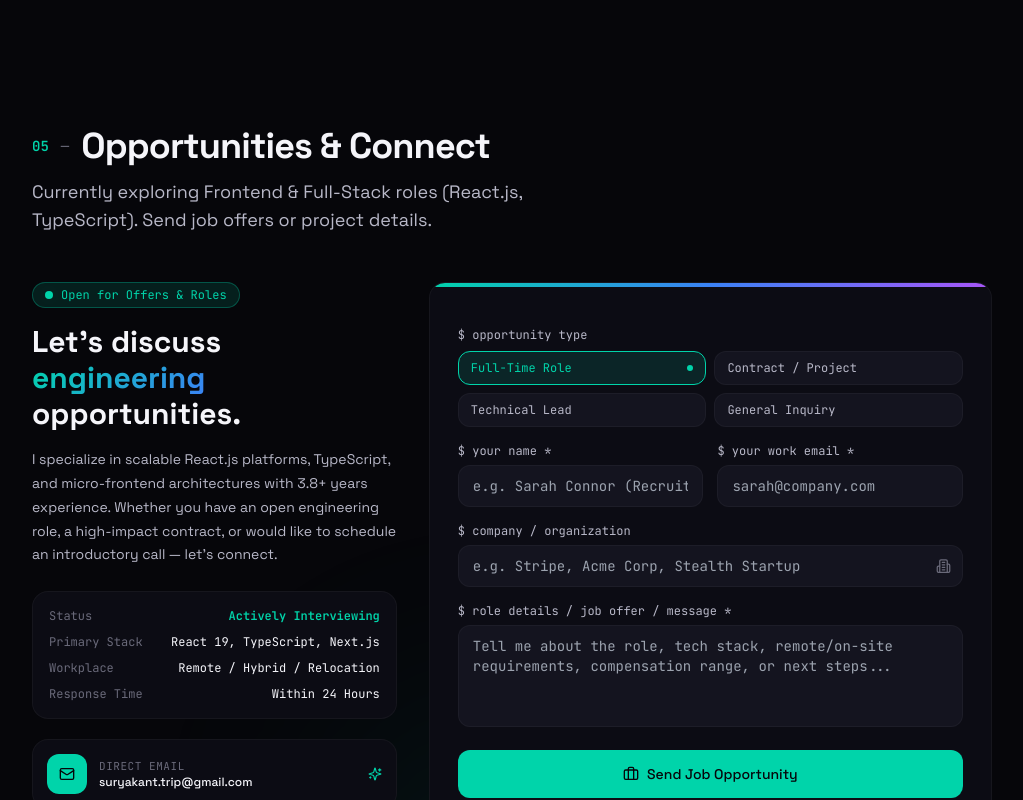
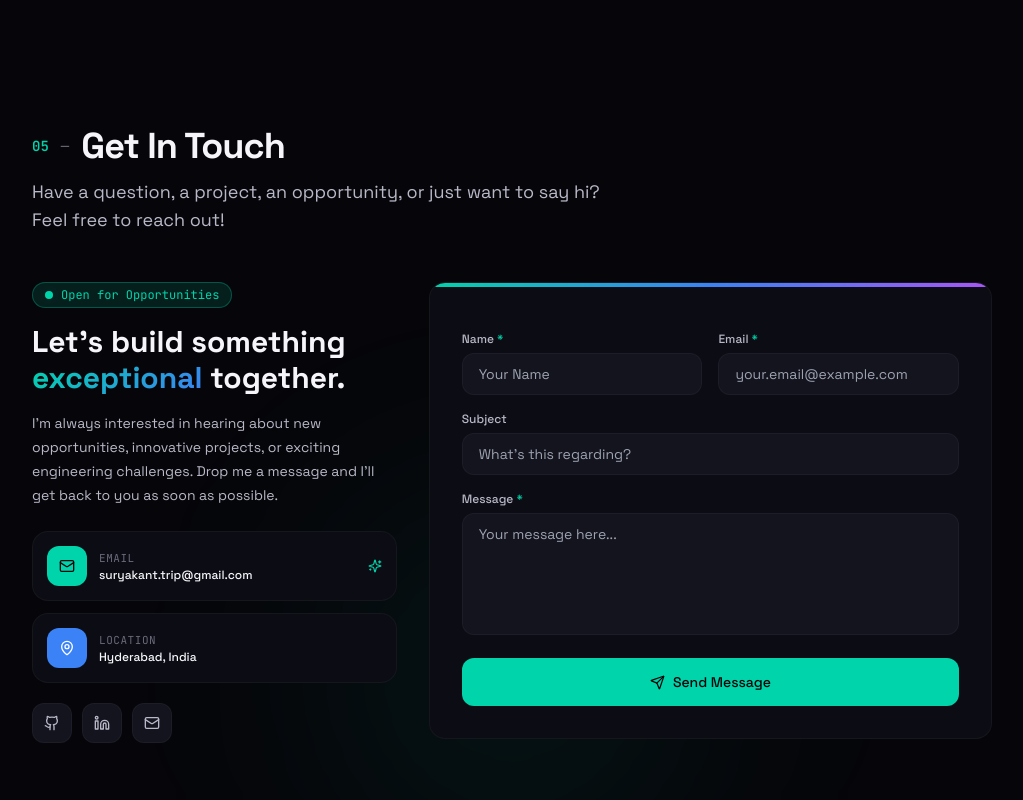
Before and after one commit to Tsurya06/portfolio, a React (Vite) app: page / in a window 1280 px wide. Shown: the part 5740-6540 px from the top of the page, without its empty margins (128-1151 px from the left). Built offline with nearby package versions, Linux system fonts and the light colour scheme.

Commit message:
style(contact): simplify contact form to clean classic portfolio layout

```diff
--- a/src/components/Contact.tsx
+++ b/src/components/Contact.tsx
@@ -1,6 +1,6 @@
 import { useState, type ComponentType } from 'react';
 import { motion, AnimatePresence } from 'framer-motion';
-import { Mail, MapPin, Linkedin, CheckCircle2, AlertCircle, Sparkles, Briefcase, Building2 } from 'lucide-react';
+import { Mail, MapPin, Linkedin, CheckCircle2, AlertCircle, Sparkles, Send } from 'lucide-react';
 import { Github, Twitter, Dribbble } from './icons/BrandIcons';
 import SectionHeading from './SectionHeading';
 import { Reveal } from './motion/Reveal';
@@ -15,20 +15,10 @@ const socialIcons: Record<string, ComponentType<{ size?: number | string; classN
   Mail,
 };
 
-const OPPORTUNITY_TYPES = [
-  'Full-Time Role',
-  'Contract / Project',
-  'Technical Lead',
-  'General Inquiry',
-] as const;
-
-type OpportunityType = (typeof OPPORTUNITY_TYPES)[number];
-
 interface FormState {
   name: string;
   email: string;
-  company: string;
-  opportunityType: OpportunityType;
+  subject: string;
   message: string;
 }
 
@@ -38,8 +28,7 @@ export default function Contact() {
   const [form, setForm] = useState<FormState>({
     name: '',
     email: '',
-    company: '',
-    opportunityType: 'Full-Time Role',
+    subject: '',
     message: '',
   });
   const [status, setStatus] = useState<Status>('idle');
@@ -47,7 +36,7 @@ export default function Contact() {
 
   const handleSubmit = async (e: React.FormEvent) => {
     e.preventDefault();
-    if (!form.name || !form.email || !form.message) return;
+    if (!form.name.trim() || !form.email.trim() || !form.message.trim()) return;
 
     setStatus('sending');
     setFeedback('');
@@ -60,8 +49,7 @@ export default function Contact() {
         setForm({
           name: '',
           email: '',
-          company: '',
-          opportunityType: 'Full-Time Role',
+          subject: '',
           message: '',
         });
 
@@ -101,55 +89,41 @@ export default function Contact() {
 
   return (
     <section id="contact" className="section-pad max-w-5xl mx-auto relative">
-      {/* Background glow */}
+      {/* Ambient background glow */}
       <div
-        className="absolute bottom-0 left-1/2 -translate-x-1/2 w-80 h-80 rounded-full blur-[120px]"
+        className="absolute bottom-0 left-1/2 -translate-x-1/2 w-80 h-80 rounded-full blur-[120px] pointer-events-none"
         style={{ background: 'var(--accent-glow)' }}
       />
 
       <SectionHeading
         number="05"
-        title="Opportunities & Connect"
-        subtitle="Currently exploring Frontend & Full-Stack roles (React.js, TypeScript). Send job offers or project details."
+        title="Get In Touch"
+        subtitle="Have a question, a project, an opportunity, or just want to say hi? Feel free to reach out!"
       />
 
       <div className="grid md:grid-cols-5 gap-8 relative z-10">
-        {/* Left: Info + Opportunity Highlights */}
+        {/* Left: Contact Info */}
         <Reveal className="md:col-span-2" x={-30}>
-          <div className="inline-flex items-center gap-2 px-3 py-1 rounded-full text-xs font-mono mb-4 w-fit" style={{ background: 'rgba(0, 212, 170, 0.12)', border: '1px solid rgba(0, 212, 170, 0.3)', color: 'var(--accent)' }}>
+          <div
+            className="inline-flex items-center gap-2 px-3 py-1 rounded-full text-xs font-mono mb-4 w-fit"
+            style={{
+              background: 'rgba(0, 212, 170, 0.12)',
+              border: '1px solid rgba(0, 212, 170, 0.3)',
+              color: 'var(--accent)',
+            }}
+          >
             <span className="w-2 h-2 rounded-full status-dot" style={{ background: 'var(--accent)' }} />
-            Open for Offers &amp; Roles
+            Open for Opportunities
           </div>
 
           <h3 className="text-2xl md:text-3xl font-bold mb-4" style={{ color: 'var(--text-0)' }}>
-            Let's discuss{' '}
-            <span className="gradient-text">engineering</span> opportunities.
+            Let's build something <span className="gradient-text">exceptional</span> together.
           </h3>
           <p className="text-sm leading-relaxed mb-6" style={{ color: 'var(--text-1)', lineHeight: 1.7 }}>
-            I specialize in scalable React.js platforms, TypeScript, and micro-frontend architectures with 3.8+ years experience. Whether you have an open engineering role, a high-impact contract, or would like to schedule an introductory call — let's connect.
+            I'm always interested in hearing about new opportunities, innovative projects, or exciting engineering challenges. Drop me a message and I'll get back to you as soon as possible.
           </p>
 
-          {/* Quick hiring specs */}
-          <div className="surface p-4 rounded-2xl mb-5 space-y-2.5 text-xs font-mono" style={{ borderColor: 'var(--border)' }}>
-            <div className="flex items-center justify-between">
-              <span style={{ color: 'var(--text-2)' }}>Status</span>
-              <span className="font-semibold" style={{ color: 'var(--accent)' }}>Actively Interviewing</span>
-            </div>
-            <div className="flex items-center justify-between">
-              <span style={{ color: 'var(--text-2)' }}>Primary Stack</span>
-              <span style={{ color: 'var(--text-0)' }}>React 19, TypeScript, Next.js</span>
-            </div>
-            <div className="flex items-center justify-between">
-              <span style={{ color: 'var(--text-2)' }}>Workplace</span>
-              <span style={{ color: 'var(--text-0)' }}>Remote / Hybrid / Relocation</span>
-            </div>
-            <div className="flex items-center justify-between">
-              <span style={{ color: 'var(--text-2)' }}>Response Time</span>
-              <span style={{ color: 'var(--text-0)' }}>Within 24 Hours</span>
-            </div>
-          </div>
-
-          {/* Direct Email card */}
+          {/* Direct Email Card */}
           <motion.a
             href={`mailto:${personalInfo.email}`}
             className="flex items-center gap-3 p-3.5 rounded-2xl surface mb-3 group"
@@ -163,7 +137,7 @@ export default function Contact() {
             </div>
             <div className="min-w-0">
               <div className="text-[11px] font-mono uppercase tracking-wider" style={{ color: 'var(--text-2)' }}>
-                Direct Email
+                Email
               </div>
               <div className="text-xs font-medium truncate" style={{ color: 'var(--text-0)' }}>
                 {personalInfo.email}
@@ -172,7 +146,7 @@ export default function Contact() {
             <Sparkles size={14} className="ml-auto flex-shrink-0" style={{ color: 'var(--accent)' }} />
           </motion.a>
 
-          {/* Location */}
+          {/* Location Card */}
           <div className="flex items-center gap-3 p-3.5 rounded-2xl surface mb-5">
             <div
               className="w-10 h-10 rounded-xl flex items-center justify-center flex-shrink-0"
@@ -182,7 +156,7 @@ export default function Contact() {
             </div>
             <div>
               <div className="text-[11px] font-mono uppercase tracking-wider" style={{ color: 'var(--text-2)' }}>
-                Current Location
+                Location
               </div>
               <div className="text-xs font-medium" style={{ color: 'var(--text-0)' }}>
                 {personalInfo.location}
@@ -190,7 +164,7 @@ export default function Contact() {
             </div>
           </div>
 
-          {/* Socials */}
+          {/* Social Links */}
           <div className="flex items-center gap-2.5">
             {personalInfo.socials.map((social) => {
               const Icon = socialIcons[social.icon] || Github;
@@ -213,45 +187,17 @@ export default function Contact() {
           </div>
         </Reveal>
 
-        {/* Right: Job Offering & Connect Form */}
+        {/* Right: Clean, Simple Contact Form */}
         <Reveal className="md:col-span-3" delay={0.15} x={30}>
-          <form onSubmit={handleSubmit} className="surface p-6 md:p-7 space-y-4 relative overflow-hidden">
-            {/* Gradient top bar */}
+          <form onSubmit={handleSubmit} className="surface p-6 md:p-8 space-y-4 rounded-2xl relative overflow-hidden">
+            {/* Top accent line */}
             <div className="absolute top-0 left-0 right-0 h-1" style={{ background: 'var(--gradient-3)' }} />
 
-            {/* Opportunity Type Selector Pills */}
-            <div>
-              <label className="block text-xs font-mono mb-2" style={{ color: 'var(--text-1)' }}>
-                $ opportunity type
-              </label>
-              <div className="grid grid-cols-2 gap-2">
-                {OPPORTUNITY_TYPES.map((type) => {
-                  const isSelected = form.opportunityType === type;
-                  return (
-                    <button
-                      type="button"
-                      key={type}
-                      onClick={() => setForm((prev) => ({ ...prev, opportunityType: type }))}
-                      className="px-3 py-2 rounded-xl text-xs font-mono text-left transition-all flex items-center justify-between"
-                      style={{
-                        background: isSelected ? 'rgba(0, 212, 170, 0.12)' : 'var(--bg-2)',
-                        border: isSelected ? '1px solid var(--accent)' : '1px solid var(--border)',
-                        color: isSelected ? 'var(--accent)' : 'var(--text-1)',
-                      }}
-                    >
-                      <span>{type}</span>
-                      {isSelected && <span className="w-1.5 h-1.5 rounded-full" style={{ background: 'var(--accent)' }} />}
-                    </button>
-                  );
-                })}
-              </div>
-            </div>
-
-            {/* Name and Email side by side on desktop */}
-            <div className="grid sm:grid-cols-2 gap-3.5">
+            {/* Name and Email side-by-side */}
+            <div className="grid sm:grid-cols-2 gap-4">
               <div>
-                <label className="block text-xs font-mono mb-1.5" style={{ color: 'var(--text-1)' }}>
-                  $ your name *
+                <label className="block text-xs font-medium mb-1.5" style={{ color: 'var(--text-1)' }}>
+                  Name <span style={{ color: 'var(--accent)' }}>*</span>
                 </label>
                 <input
                   type="text"
@@ -259,8 +205,8 @@ export default function Contact() {
                   required
                   value={form.name}
                   onChange={handleChange}
-                  placeholder="e.g. Sarah Connor (Recruiter)"
-                  className="w-full px-3.5 py-2.5 rounded-xl text-xs sm:text-sm outline-none transition-all duration-200 font-mono"
+                  placeholder="Your Name"
+                  className="w-full px-4 py-2.5 rounded-xl text-sm outline-none transition-all duration-200"
                   style={inputStyle}
                   onFocus={(e) => (e.currentTarget.style.borderColor = 'var(--accent)')}
                   onBlur={(e) => (e.currentTarget.style.borderColor = 'var(--border)')}
@@ -268,8 +214,8 @@ export default function Contact() {
               </div>
 
               <div>
-                <label className="block text-xs font-mono mb-1.5" style={{ color: 'var(--text-1)' }}>
-                  $ your work email *
+                <label className="block text-xs font-medium mb-1.5" style={{ color: 'var(--text-1)' }}>
+                  Email <span style={{ color: 'var(--accent)' }}>*</span>
                 </label>
                 <input
                   type="email"
@@ -277,8 +223,8 @@ export default function Contact() {
                   required
                   value={form.email}
                   onChange={handleChange}
-                  placeholder="sarah@company.com"
-                  className="w-full px-3.5 py-2.5 rounded-xl text-xs sm:text-sm outline-none transition-all duration-200 font-mono"
+                  placeholder="your.email@example.com"
+                  className="w-full px-4 py-2.5 rounded-xl text-sm outline-none transition-all duration-200"
                   style={inputStyle}
                   onFocus={(e) => (e.currentTarget.style.borderColor = 'var(--accent)')}
                   onBlur={(e) => (e.currentTarget.style.borderColor = 'var(--border)')}
@@ -286,88 +232,110 @@ export default function Contact() {
               </div>
             </div>
 
-            {/* Company / Organization */}
+            {/* Subject */}
             <div>
-              <label className="block text-xs font-mono mb-1.5" style={{ color: 'var(--text-1)' }}>
-                $ company / organization
+              <label className="block text-xs font-medium mb-1.5" style={{ color: 'var(--text-1)' }}>
+                Subject
               </label>
-              <div className="relative">
-                <input
-                  type="text"
-                  name="company"
-                  value={form.company}
-                  onChange={handleChange}
-                  placeholder="e.g. Stripe, Acme Corp, Stealth Startup"
-                  className="w-full px-3.5 py-2.5 rounded-xl text-xs sm:text-sm outline-none transition-all duration-200 font-mono pr-9"
-                  style={inputStyle}
-                  onFocus={(e) => (e.currentTarget.style.borderColor = 'var(--accent)')}
-                  onBlur={(e) => (e.currentTarget.style.borderColor = 'var(--border)')}
-                />
-                <Building2 size={15} className="absolute right-3 top-1/2 -translate-y-1/2 pointer-events-none" style={{ color: 'var(--text-2)' }} />
-              </div>
-            </div>
-
-            {/* Message / Job details */}
-            <div>
-              <label className="block text-xs font-mono mb-1.5" style={{ color: 'var(--text-1)' }}>
-                $ role details / job offer / message *
-              </label>
-              <textarea
-                name="message"
-                required
-                rows={4}
-                value={form.message}
+              <input
+                type="text"
+                name="subject"
+                value={form.subject}
                 onChange={handleChange}
-                placeholder="Tell me about the role, tech stack, remote/on-site requirements, compensation range, or next steps..."
-                className="w-full px-3.5 py-2.5 rounded-xl text-xs sm:text-sm outline-none transition-all duration-200 font-mono resize-none"
+                placeholder="What's this regarding?"
+                className="w-full px-4 py-2.5 rounded-xl text-sm outline-none transition-all duration-200"
                 style={inputStyle}
                 onFocus={(e) => (e.currentTarget.style.borderColor = 'var(--accent)')}
                 onBlur={(e) => (e.currentTarget.style.borderColor = 'var(--border)')}
               />
             </div>
 
+            {/* Message */}
+            <div>
+              <label className="block text-xs font-medium mb-1.5" style={{ color: 'var(--text-1)' }}>
+                Message <span style={{ color: 'var(--accent)' }}>*</span>
+              </label>
+              <textarea
+                name="message"
+                required
+                rows={5}
+                value={form.message}
+                onChange={handleChange}
+                placeholder="Your message here..."
+                className="w-full px-4 py-2.5 rounded-xl text-sm outline-none transition-all duration-200 resize-none"
+                style={inputStyle}
+                onFocus={(e) => (e.currentTarget.style.borderColor = 'var(--accent)')}
+                onBlur={(e) => (e.currentTarget.style.borderColor = 'var(--border)')}
+              />
+            </div>
+
+            {/* Submit Button */}
             <motion.button
               type="submit"
               disabled={status === 'sending'}
-              className="flex items-center justify-center gap-2 w-full px-6 py-3.5 rounded-xl text-sm font-semibold relative overflow-hidden transition-colors"
+              className="flex items-center justify-center gap-2 w-full px-6 py-3.5 rounded-xl text-sm font-semibold relative overflow-hidden transition-colors mt-2"
               style={{
                 background: status === 'error' ? 'rgba(239, 68, 68, 0.9)' : 'var(--accent)',
                 color: 'var(--bg-0)',
               }}
-              whileHover={{ scale: status === 'idle' ? 1.02 : 1, boxShadow: '0 10px 40px var(--accent-glow)' }}
+              whileHover={{ scale: status === 'idle' ? 1.01 : 1, boxShadow: '0 10px 40px var(--accent-glow)' }}
               whileTap={{ scale: 0.98 }}
             >
               <AnimatePresence mode="wait" initial={false}>
                 {status === 'idle' && (
-                  <motion.span key="idle" className="flex items-center gap-2 font-medium" initial={{ opacity: 0, y: 10 }} animate={{ opacity: 1, y: 0 }} exit={{ opacity: 0, y: -10 }}>
-                    <Briefcase size={16} />
-                    <span>Send Job Opportunity</span>
+                  <motion.span
+                    key="idle"
+                    className="flex items-center gap-2 font-medium"
+                    initial={{ opacity: 0, y: 10 }}
+                    animate={{ opacity: 1, y: 0 }}
+                    exit={{ opacity: 0, y: -10 }}
+                  >
+                    <Send size={15} />
+                    <span>Send Message</span>
                   </motion.span>
                 )}
                 {status === 'sending' && (
-                  <motion.span key="sending" className="flex items-center gap-2" initial={{ opacity: 0, y: 10 }} animate={{ opacity: 1, y: 0 }} exit={{ opacity: 0, y: -10 }}>
+                  <motion.span
+                    key="sending"
+                    className="flex items-center gap-2 font-medium"
+                    initial={{ opacity: 0, y: 10 }}
+                    animate={{ opacity: 1, y: 0 }}
+                    exit={{ opacity: 0, y: -10 }}
+                  >
                     <motion.span className="flex gap-1">
                       {[0, 1, 2].map((i) => (
                         <motion.span
                           key={i}
                           className="w-1.5 h-1.5 rounded-full"
                           style={{ background: 'var(--bg-0)' }}
-                          animate={{ y: [0, -5, 0] }}
+                          animate={{ y: [0, -4, 0] }}
                           transition={{ repeat: Infinity, duration: 0.6, delay: i * 0.15 }}
                         />
                       ))}
                     </motion.span>
-                    <span>Sending Opportunity...</span>
+                    <span>Sending...</span>
                   </motion.span>
                 )}
                 {status === 'sent' && (
-                  <motion.span key="sent" className="flex items-center gap-2 font-medium" initial={{ opacity: 0, scale: 0.8 }} animate={{ opacity: 1, scale: 1 }} exit={{ opacity: 0 }}>
+                  <motion.span
+                    key="sent"
+                    className="flex items-center gap-2 font-medium"
+                    initial={{ opacity: 0, scale: 0.8 }}
+                    animate={{ opacity: 1, scale: 1 }}
+                    exit={{ opacity: 0 }}
+                  >
                     <CheckCircle2 size={16} />
-                    <span>Opportunity Sent! Suryakant will reply soon.</span>
+                    <span>Message Sent!</span>
                   </motion.span>
                 )}
                 {status === 'error' && (
-                  <motion.span key="error" className="flex items-center gap-2 font-medium" initial={{ opacity: 0, scale: 0.8 }} animate={{ opacity: 1, scale: 1 }} exit={{ opacity: 0 }}>
+                  <motion.span
+                    key="error"
+                    className="flex items-center gap-2 font-medium"
+                    initial={{ opacity: 0, scale: 0.8 }}
+                    animate={{ opacity: 1, scale: 1 }}
+                    exit={{ opacity: 0 }}
+                  >
                     <AlertCircle size={16} />
                     <span>Failed to Send — Click to Retry</span>
                   </motion.span>
@@ -375,7 +343,7 @@ export default function Contact() {
               </AnimatePresence>
             </motion.button>
 
-            {/* Status feedback banner */}
+            {/* Status feedback message */}
             <AnimatePresence>
               {feedback && (
                 <motion.div
--- a/src/services/mailService.ts
+++ b/src/services/mailService.ts
@@ -1,8 +1,7 @@
 export interface SendEmailPayload {
   readonly name: string;
   readonly email: string;
-  readonly company?: string;
-  readonly opportunityType?: string;
+  readonly subject?: string;
   readonly message: string;
 }
 
@@ -19,11 +18,11 @@ interface EmailJSConfig {
 }
 
 function getSubjectLine(payload: SendEmailPayload): string {
-  const { name, company, opportunityType = 'Full-Time Role' } = payload;
-  if (company) {
-    return `💼 [Job Offer / ${opportunityType}] from ${company} (${name})`;
+  const { name, subject } = payload;
+  if (subject && subject.trim().length > 0) {
+    return `${subject.trim()} (via Portfolio - ${name})`;
   }
-  return `💼 [Job Opportunity / ${opportunityType}] from ${name}`;
+  return `Portfolio Contact from ${name}`;
 }
 
 function getEmailJSConfig(): EmailJSConfig | null {
@@ -42,7 +41,7 @@ async function sendViaWeb3Forms(
   accessKey: string,
   subject: string
 ): Promise<SendEmailResult> {
-  const { name, email, company = '', opportunityType = 'Full-Time Role', message } = payload;
+  const { name, email, message } = payload;
   try {
     const response = await fetch('https://api.web3forms.com/submit', {
       method: 'POST',
@@ -54,11 +53,9 @@ async function sendViaWeb3Forms(
         access_key: accessKey,
         name,
         email,
-        company: company || 'Not provided',
-        opportunity_type: opportunityType,
+        subject,
         message,
-        subject,
-        from_name: `${name} ${company ? `(${company})` : ''}`,
+        from_name: name,
       }),
     });
 
@@ -66,12 +63,12 @@ async function sendViaWeb3Forms(
     if (response.ok && data.success) {
       return {
         success: true,
-        message: 'Thank you for reaching out! Your opportunity details have been sent to Suryakant.',
+        message: 'Thank you for reaching out! Your message has been sent successfully.',
       };
     }
     return {
       success: false,
-      message: data.message || 'Failed to submit form via Web3Forms.',
+      message: data.message || 'Failed to submit message via Web3Forms.',
     };
   } catch (err) {
     return {
@@ -83,9 +80,10 @@ async function sendViaWeb3Forms(
 
 async function sendViaEmailJS(
   payload: SendEmailPayload,
-  config: EmailJSConfig
+  config: EmailJSConfig,
+  subject: string
 ): Promise<SendEmailResult> {
-  const { name, email, company = '', opportunityType = 'Full-Time Role', message } = payload;
+  const { name, email, message } = payload;
   try {
     const response = await fetch('https://api.emailjs.com/api/v1.0/email/send', {
       method: 'POST',
@@ -99,8 +97,7 @@ async function sendViaEmailJS(
         template_params: {
           from_name: name,
           from_email: email,
-          company,
-          opportunity_type: opportunityType,
+          subject,
           message,
           to_name: 'Suryakant Tripathi',
           reply_to: email,
@@ -111,7 +108,7 @@ async function sendViaEmailJS(
     if (response.ok) {
       return {
         success: true,
-        message: 'Thank you for reaching out! Your opportunity details have been sent to Suryakant.',
+        message: 'Thank you for reaching out! Your message has been sent successfully.',
       };
     }
 
@@ -129,22 +126,20 @@ async function sendViaEmailJS(
 }
 
 function createMailtoFallback(payload: SendEmailPayload, subject: string): SendEmailResult {
-  const { name, email, company = '', opportunityType = 'Full-Time Role', message } = payload;
+  const { name, email, message } = payload;
   const encodedSubject = encodeURIComponent(subject);
-  const encodedBody = encodeURIComponent(
-    `Name: ${name}\nEmail: ${email}\nCompany: ${company || 'N/A'}\nOpportunity Type: ${opportunityType}\n\nDetails / Job Description:\n${message}`
-  );
+  const encodedBody = encodeURIComponent(`Name: ${name}\nEmail: ${email}\n\nMessage:\n${message}`);
   const mailtoUrl = `mailto:suryakant.trip@gmail.com?subject=${encodedSubject}&body=${encodedBody}`;
 
   return {
     success: true,
-    message: 'Message ready! Since direct API keys are not yet set, opening your email app.',
+    message: 'Message ready! Opening your email client to send.',
     fallbackMailto: mailtoUrl,
   };
 }
 
 /**
- * Sends a job opportunity / contact message using free browser-compatible email delivery services:
+ * Sends a contact message using free browser-compatible email delivery services:
  * 1. Web3Forms (zero-setup free tier, simple access key)
  * 2. EmailJS (popular free tier, 200 emails/month)
  * 3. Graceful fallback to mailto link if no API keys are provided
@@ -159,7 +154,7 @@ export async function sendContactEmail(payload: SendEmailPayload): Promise<SendE
 
   const emailjsConfig = getEmailJSConfig();
   if (emailjsConfig) {
-    return sendViaEmailJS(payload, emailjsConfig);
+    return sendViaEmailJS(payload, emailjsConfig, subjectLine);
   }
 
   return createMailtoFallback(payload, subjectLine);
```
